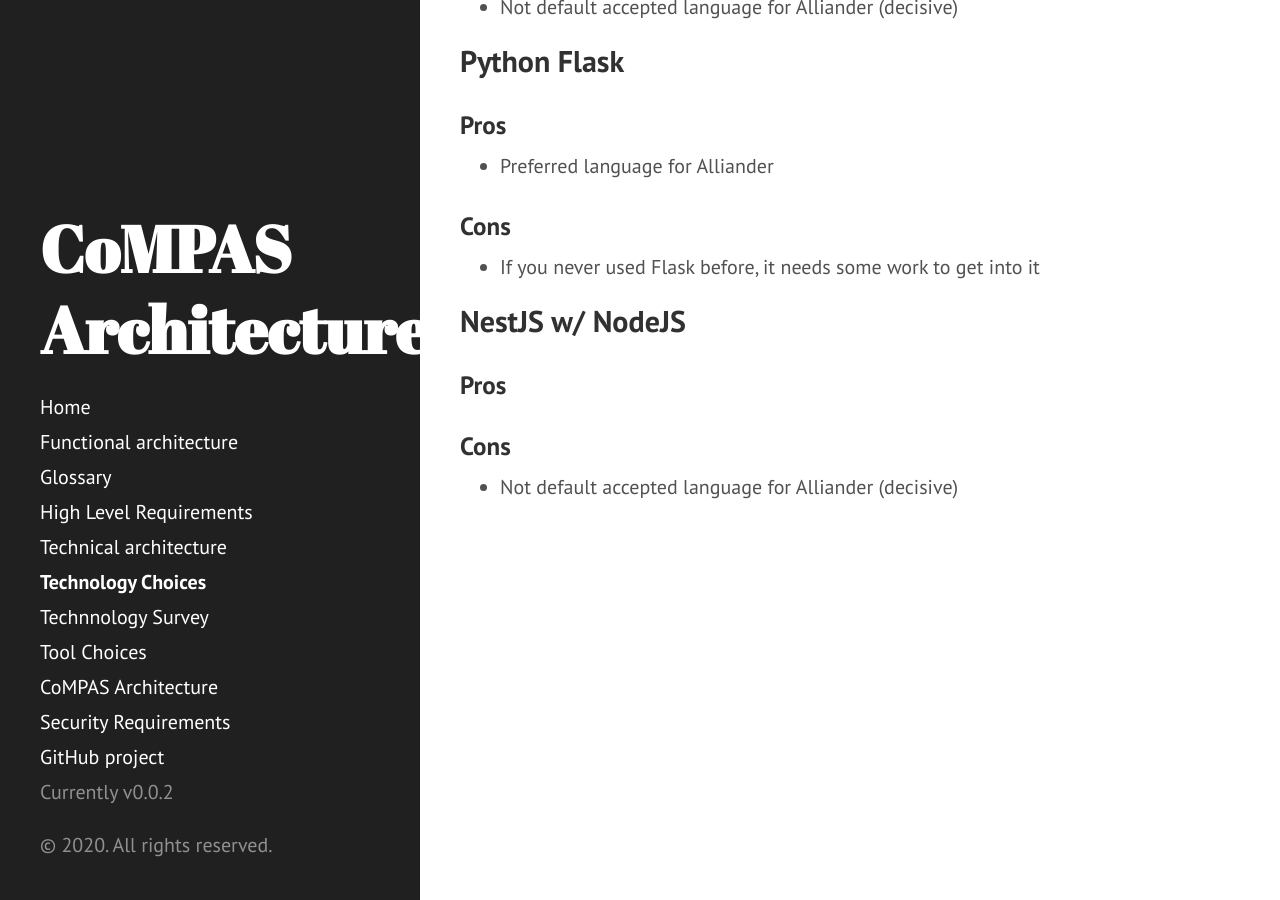
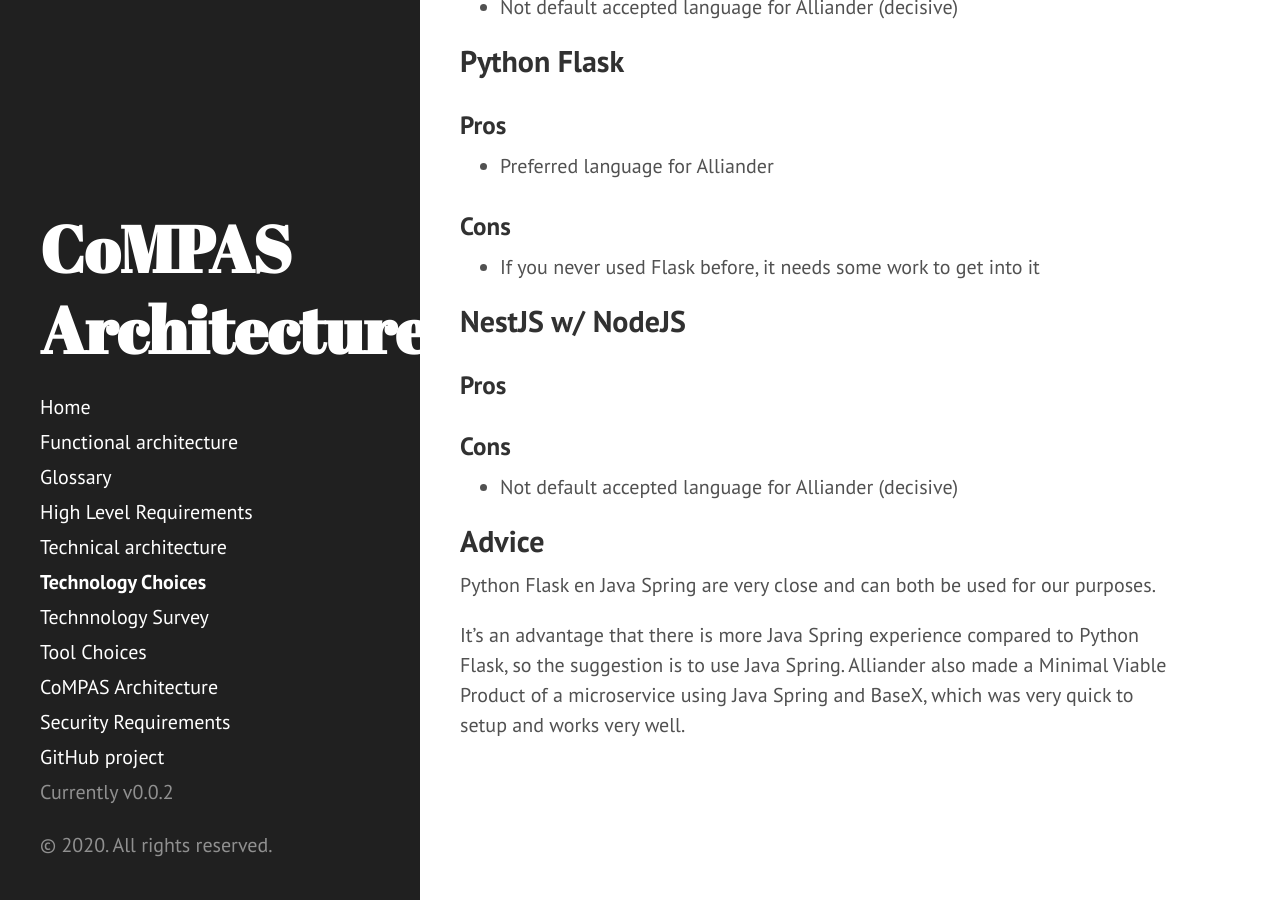
Before and after one commit to com-pas/compas-architecture, a Jekyll site: the page built from TECHNOLOGY_CHOICES.md, in a window 1280 px wide and 900 px high, scrolled down 6668 px. Built offline with Jekyll 4.4.1, drawn with Linux system fonts in a browser that asks for light colours; our own code applies the rules of GitHub Pages for plain Markdown files; some of the changed text lies outside the part shown.

Commit message:
Added advice
Signed-off-by: Rob Tjalma <rob@tjalma.com>

```diff
--- a/TECHNOLOGY_CHOICES.md
+++ b/TECHNOLOGY_CHOICES.md
@@ -143,7 +143,7 @@ Only thing is, it's not as flexible as using Schematron. But I really do like th
 - Technology should be accepted by Alliander
 -
 
-## Java (Spring)
+## Java Spring
 ### Pros
 - Preferred language for Alliander
 - Lots of experience within CoMPAS community
@@ -171,3 +171,9 @@ Only thing is, it's not as flexible as using Schematron. But I really do like th
 
 ### Cons
 - Not default accepted language for Alliander (decisive)
+
+## Advice
+Python Flask en Java Spring are very close and can both be used for our purposes.
+
+It's an advantage that there is more Java Spring experience compared to Python Flask, so the suggestion is to use Java Spring.
+Alliander also made a Minimal Viable Product of a microservice using Java Spring and BaseX, which was very quick to setup and works very well.
```
